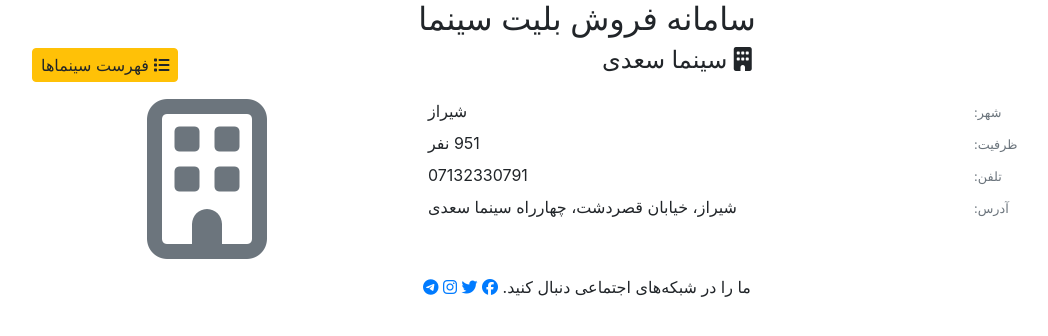
After one commit to swmnnmt/Cinema-ticket-sales-system, a Django app: page /ticketing/cinema/details/125/ in a window 1280 px wide. The commit adds this page. Shown: the top 336 px of the page, without its empty margins (53-1101 px from the left). Run offline with Django 3.2, Linux system fonts and the light colour scheme; data comes from the database, SQL or seed files in the repository; some libraries are stand-ins or nearby versions.

Commit message:
Movie & cinema details added
media files are served

```diff
--- a/Cinema_ticket_sales_system/urls.py
+++ b/Cinema_ticket_sales_system/urls.py
@@ -13,6 +13,7 @@ Including another URLconf
     1. Import the include() function: from django.urls import include, path
     2. Add a URL to urlpatterns:  path('blog/', include('blog.urls'))
 """
+from django.conf import settings
 from django.contrib import admin
 from django.urls import path, include
 
@@ -22,3 +23,8 @@ urlpatterns = [
     # if ticketing is at the first of url go to urls file in ticketing app
     path('ticketing/', include('ticketing.urls'))
 ]
+# following code will serve image files when we are in debug mode in  localhost
+if settings.DEBUG:
+    from django.conf.urls.static import static
+
+    urlpatterns += static(settings.MEDIA_URL, document_root=settings.MEDIA_ROOT)
--- /dev/null
+++ b/ticketing/templates/ticketing/cinema_details.html
@@ -0,0 +1,113 @@
+{% load static %}
+<!DOCTYPE html>
+<html>
+<head>
+    <meta charset="UTF-8">
+    <title>{{ cinema.name }}</title>
+    <link rel="stylesheet" type="text/css" href="{% static "ticketing/css/bootstrap.css" %}">
+    <link rel="stylesheet" type="text/css" href="{% static "ticketing/css/font-awesome.css" %}">
+    <link rel="stylesheet" type="text/css" href="{% static "ticketing/css/main.css" %}">
+</head>
+<body dir="rtl">
+<div class="container" id="container">
+    <div class="row align-items-center" id="header">
+        <div class="col text-center">
+            <h2>
+                سامانه فروش بلیت سینما
+            </h2>
+        </div>
+    </div>
+    <div class="row align-items-center" id="toolbar">
+        <div class="col-6">
+            <h4>
+                <i class="fas fa-building"></i>
+                {{ cinema.name }}
+            </h4>
+        </div>
+        <div class="col-6 text-left">
+            <a class="btn btn-warning py-1 px-2" href="{% url "cinema_list" %}">
+                <i class="fas fa-list"></i>
+                فهرست سینماها
+            </a>
+        </div>
+    </div>
+    {# start page content here #}
+    <div class="row py-3">
+        <div class="col-8 item-details">
+            <div class="row px-3">
+                <div class="col-3">
+                    <small class="text-muted">
+                        شهر:
+                    </small>
+                </div>
+                <div class="col-9">
+                    {% if cinema.city %}
+                        {{ cinema.city }}
+                    {% else %}
+                        <small class="text-muted">(نامشخص)</small>
+                    {% endif %}
+                </div>
+                <div class="w-100 my-1"></div>
+                <div class="col-3">
+                    <small class="text-muted">
+                        ظرفیت:
+                    </small>
+                </div>
+                <div class="col-9">
+                    {{ cinema.capacity }}
+                    نفر
+                </div>
+                <div class="w-100 my-1"></div>
+                <div class="col-3">
+                    <small class="text-muted">
+                        تلفن:
+                    </small>
+                </div>
+                <div class="col-9">
+                    {{ cinema.phone|default:"-" }}
+                </div>
+                <div class="w-100 my-1"></div>
+                <div class="col-3">
+                    <small class="text-muted">
+                        آدرس:
+                    </small>
+                </div>
+                <div class="col-9 item-text-box">
+                    {{ cinema.address }}
+                </div>
+            </div>
+        </div>
+        <div class="col-4 text-center">
+            {% if cinema.image %}
+                <img class="item-image" src="{{ cinema.image.url }}" alt="{{ cinema.name }}">
+            {% else %}
+                <i class="far fa-10x fa-building text-muted"></i>
+            {% endif %}
+        </div>
+    </div>
+    <div class="row align-content-center" id="footer">
+        <div class="col text-center">
+            <span>
+                ما را در شبکه‌های اجتماعی دنبال کنید.
+
+                <a class="social-media-icon" href="https://facebook.com/#">
+                    <i class="fab fa-facebook"></i>
+                </a>
+                <a class="social-media-icon" href="https://twitter.com/#">
+                    <i class="fab fa-twitter"></i>
+                </a>
+                <a class="social-media-icon" href="https://instagram.com/#">
+                    <i class="fab fa-instagram"></i>
+                </a>
+                <a class="social-media-icon" href="https://telegram.org/#">
+                    <i class="fab fa-telegram-plane"></i>
+                </a>
+            </span>
+        </div>
+    </div>
+</div>
+<script src="{% static "ticketing/js/jquery-3.4.0.min.js" %}"></script>
+<script src="{% static "ticketing/js/font-awesome.js" %}"></script>
+<script src="{% static "ticketing/js/main.js" %}"></script>
+</body>
+</html>
--- a/ticketing/templates/ticketing/cinema_list.html
+++ b/ticketing/templates/ticketing/cinema_list.html
@@ -40,6 +40,7 @@
                 <ul class="item-list">
                     {% for cinema in cinemas %}
                         <li>
+                            <a href="{% url "cinema_details" cinema_id=cinema.cinema_code %}">
                                 <i class="fas fa-building"></i>
                                 {{ cinema }}
                                 {% if cinema.city %}
@@ -47,6 +48,7 @@
                                         ({{ cinema.city }})
                                     </small>
                                 {% endif %}
+                            </a>
                         </li>
                     {% endfor %}
                 </ul>
--- a/ticketing/urls.py
+++ b/ticketing/urls.py
@@ -3,6 +3,8 @@ from django.urls import path
 from ticketing import views
 
 urlpatterns = [
-    path('movie/list', views.movie_list, name='movie_list'),
-    path('cinema/list', views.cinema_list, name='cinema_list'),
+    path('movie/list/', views.movie_list, name='movie_list'),
+    path('cinema/list/', views.cinema_list, name='cinema_list'),
+    path('movie/details/<int:movie_id>/', views.movie_details, name='movie_details'),
+    path('cinema/details/<int:cinema_id>/', views.cinema_details, name='cinema_details'),
 ]
--- a/ticketing/views.py
+++ b/ticketing/views.py
@@ -1,4 +1,5 @@
-from django.shortcuts import render
+from django.http import HttpResponse
+from django.shortcuts import render, get_object_or_404
 
 from ticketing.models import Movie, Cinema
 
@@ -23,3 +24,21 @@ def cinema_list(request):
         'cinemas': cinemas,
     }
     return render(request, 'ticketing/cinema_list.html', context)
+
+
+def movie_details(request, movie_id):
+    # if object exists return it otherwise 404
+    movie = get_object_or_404(Movie, pk=movie_id)
+    context = {
+        'movie':movie
+    }
+    return render(request,'ticketing/movie_details.html',context)
+
+
+def cinema_details(request, cinema_id):
+    # if object exists return it otherwise 404
+    cinema = get_object_or_404(Cinema, pk=cinema_id)
+    context = {
+        'cinema': cinema
+    }
+    return render(request,'ticketing/cinema_details.html',context)
```
Also changed, not shown: ticketing/templates/ticketing/movie_details.html (added, +109 -0 lines), ticketing/templates/ticketing/movie_list.html (+7 -5 lines). Lines whose indentation alone changed are shown as unchanged.
